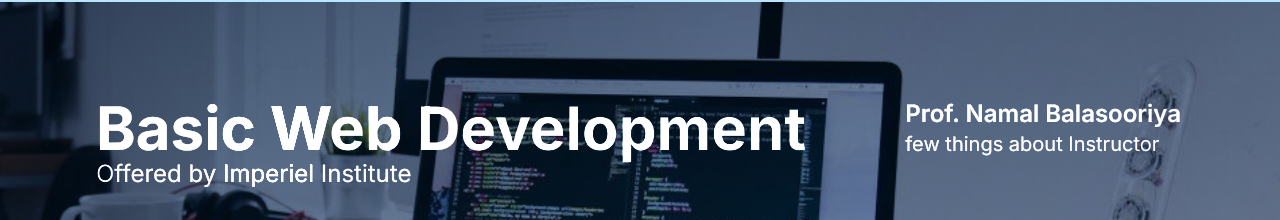
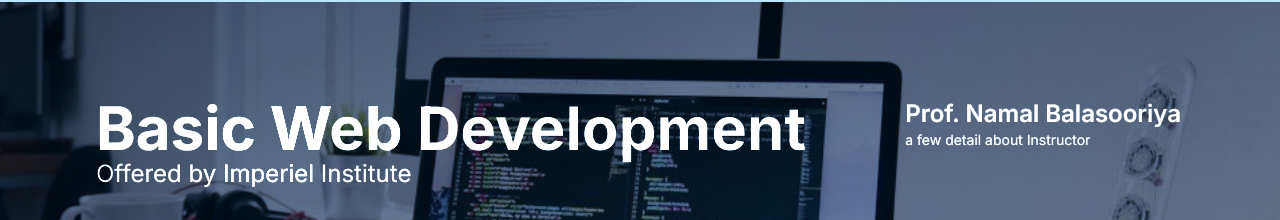
Before and after one commit to Xanvia/MOOC-IT-Center-UOP, a Next.js app in the folder frontend/: page /courses/1 in a window 1280 px wide. Shown: the part 118-338 px from the top of the page. Built offline with nearby package versions, Linux system fonts and the light colour scheme; no server answers.

Commit message:
feat: customized added detail on image

```diff
--- a/frontend/src/components/Course/CourseCard/CourseHome/CourseDescriptionHeader.tsx
+++ b/frontend/src/components/Course/CourseCard/CourseHome/CourseDescriptionHeader.tsx
@@ -37,7 +37,7 @@ const CourseHeader: React.FC = () => {
               <div><h1 className="text-white text-6xl font-bold">Basic Web Development</h1>
               <h2 className="text-white text-2xl">Offered by Imperiel Institute</h2></div>
               <div><h2 className="text-white space-y-6 text-2xl font-semibold ">Prof. Namal Balasooriya</h2>
-              <h2 className="text-white space-y-6 text-xl">few things about Instructor</h2></div>
+              <h2 className="text-white space-y-6 text-sm">a few detail about Instructor</h2></div>
             </div>
             <div className="mt-28 ml-20">
               <SolidButton
```
